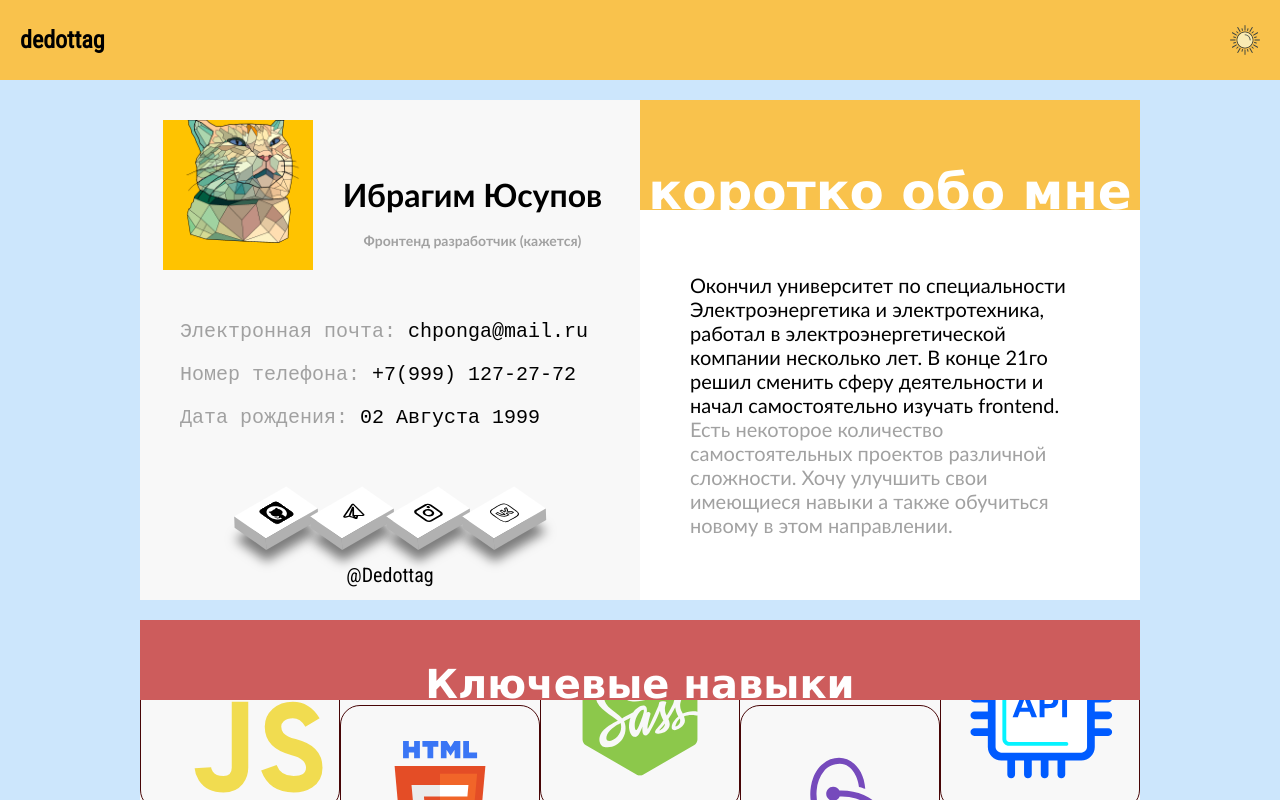
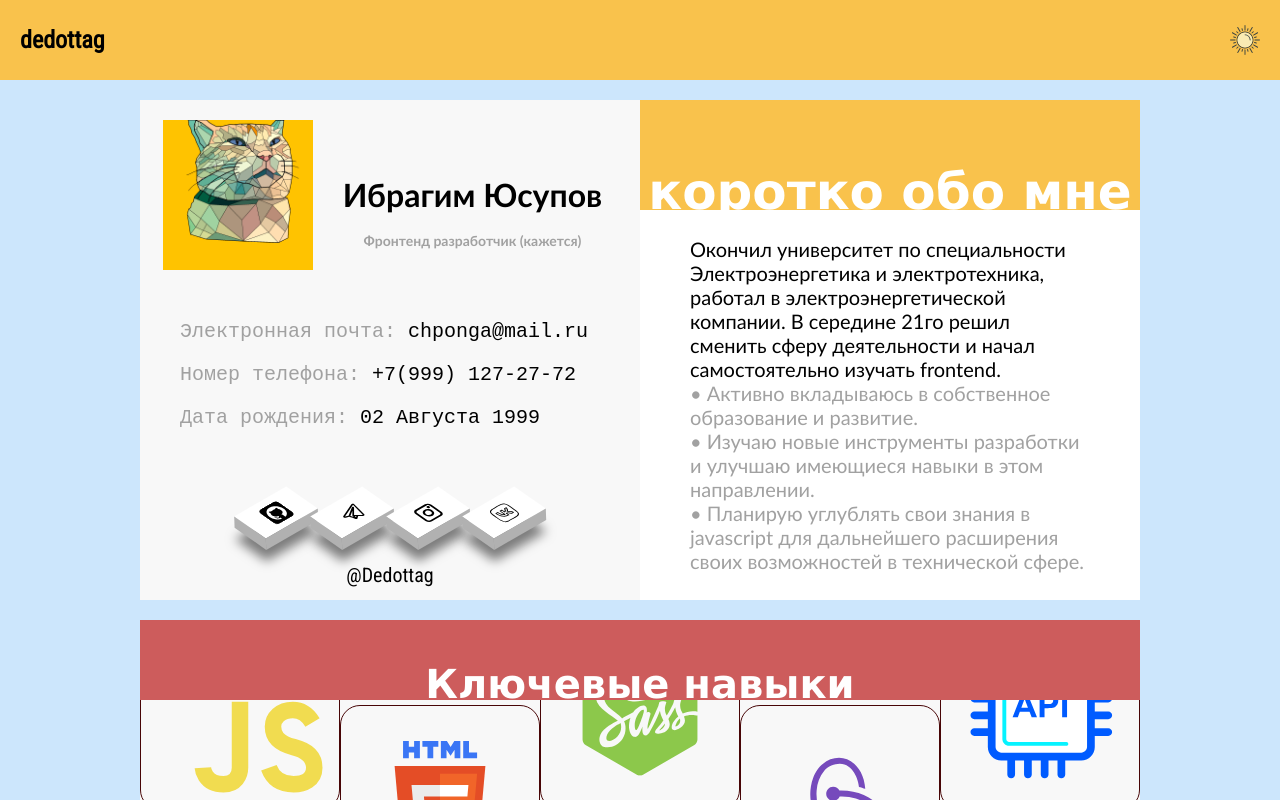
Before and after one commit to dedottag/dedottag, a React (Create React App) app: page / in a window 1280 px wide. Shown: the top 800 px of the page. Built offline with nearby package versions, Linux system fonts and the light colour scheme.

Commit message:
new commit

```diff
--- a/src/components/MainPage/MainPage.jsx
+++ b/src/components/MainPage/MainPage.jsx
@@ -58,14 +58,17 @@ const MainPage = ({ dark }) => {
         </div>
         <div className="history">
           Окончил университет по специальности Электроэнергетика и
-          электротехника, работал в электроэнергетической компании несколько
-          лет. В конце 21го решил сменить сферу деятельности и начал
-          самостоятельно изучать frontend.
+          электротехника, работал в электроэнергетической компании. В середине
+          21го решил сменить сферу деятельности и начал самостоятельно изучать
+          frontend.
           <br />
           <span>
-            Есть некоторое количество самостоятельных проектов различной
-            сложности. Хочу улучшить свои имеющиеся навыки а также обучиться
-            новому в этом направлении.
+            • Активно вкладываюсь в собственное образование и развитие.
+            <br />
+            • Изучаю новые инструменты разработки и улучшаю имеющиеся навыки в
+            этом направлении.
+            <br />• Планирую углублять свои знания в javascript для дальнейшего
+            расширения своих возможностей в технической сфере.
           </span>
         </div>
       </div>
--- a/src/components/MainPageMobile/MainPageMobile.jsx
+++ b/src/components/MainPageMobile/MainPageMobile.jsx
@@ -36,14 +36,17 @@ const MainPageMobile = ({ dark }) => {
         </div>
         <div className="history">
           Окончил университет по специальности Электроэнергетика и
-          электротехника, работал в электроэнергетической компании несколько
-          лет. В конце 21го решил сменить сферу деятельности и начал
-          самостоятельно изучать frontend. <br />
+          электротехника, работал в электроэнергетической компании. В середине
+          21го решил сменить сферу деятельности и начал самостоятельно изучать
+          frontend. <br />
           <br />
           <span>
-            Есть некоторое количество самостоятельных проектов различной
-            сложности. Хочу улучшить свои имеющиеся навыки а также обучиться
-            новому в этом направлении.
+            • Активно вкладываюсь в собственное образование и развитие.
+            <br />
+            • Изучаю новые инструменты разработки и улучшаю имеющиеся навыки в
+            этом направлении.
+            <br />• Планирую углублять свои знания в javascript для дальнейшего
+            расширения своих возможностей в технической сфере.
           </span>
         </div>
       </div>
```
